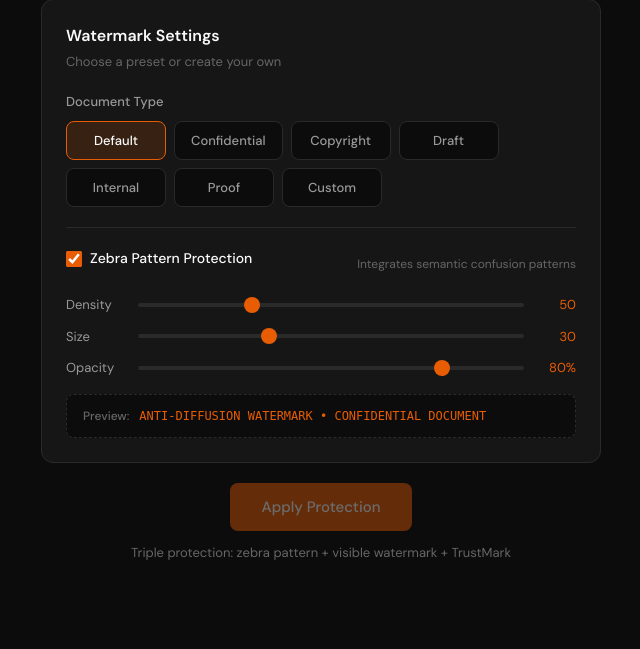
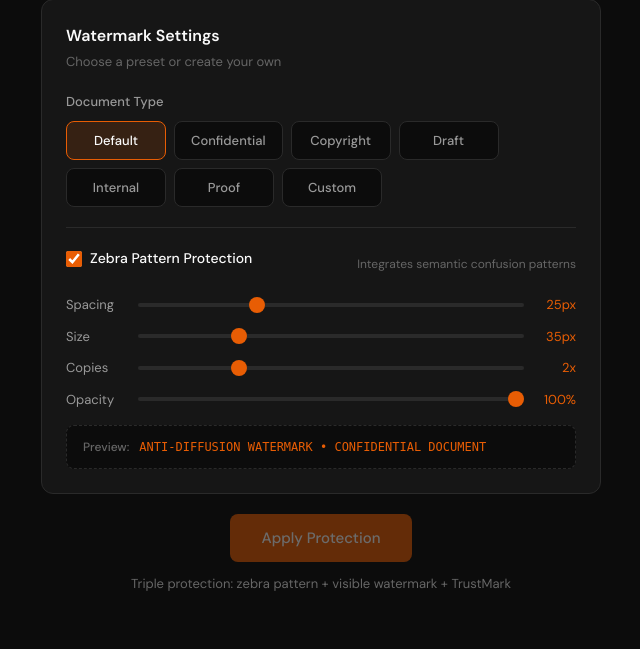
Before and after one commit to bouhalmohamed/OrangeShield, a Flask app: page / in a window 1280 px wide. Shown: the part 799-1448 px from the top of the page, without its empty margins (319-959 px from the left). Run offline with Flask 3, Linux system fonts and the light colour scheme; some web fonts are replaced.

Commit message:
Augmentation densité zèbres + contrôle copies

```diff
--- a/utils/constants.py
+++ b/utils/constants.py
@@ -15,9 +15,10 @@ shift orientation, and break accurate regeneration.
 DEFAULT_TRUSTMARK_SECRET = "OrangeShield Protected Content - Unauthorized use prohibited"
 
 # Paramètres du motif zèbre
-ZEBRA_GRID_SPACING = 50      # Espacement de la grille en pixels
-ZEBRA_SIZE = 30              # Taille des zèbres en pixels
-ZEBRA_OPACITY = 0.8          # Multiplicateur d'opacité (0.0 - 1.0)
+ZEBRA_GRID_SPACING = 25      # Espacement de la grille en pixels (plus petit = plus dense)
+ZEBRA_SIZE = 35              # Taille des zèbres en pixels
+ZEBRA_OPACITY = 1.0          # Multiplicateur d'opacité (0.0 - 1.0)
+ZEBRA_DUPLICATES = 2         # Nombre de zèbres par position
 
 # Document type presets
 DOCUMENT_PRESETS = {
--- a/views/static/js/main.js
+++ b/views/static/js/main.js
@@ -31,9 +31,11 @@ document.addEventListener('DOMContentLoaded', () => {
     const zebraControls = document.getElementById('zebraControls');
     const zebraSpacing = document.getElementById('zebraSpacing');
     const zebraSize = document.getElementById('zebraSize');
+    const zebraDuplicates = document.getElementById('zebraDuplicates');
     const zebraOpacity = document.getElementById('zebraOpacity');
     const zebraSpacingValue = document.getElementById('zebraSpacingValue');
     const zebraSizeValue = document.getElementById('zebraSizeValue');
+    const zebraDuplicatesValue = document.getElementById('zebraDuplicatesValue');
     const zebraOpacityValue = document.getElementById('zebraOpacityValue');
 
     let selectedFile = null;
@@ -91,13 +93,19 @@ document.addEventListener('DOMContentLoaded', () => {
 
     if (zebraSpacing) {
         zebraSpacing.addEventListener('input', () => {
-            zebraSpacingValue.textContent = zebraSpacing.value;
+            zebraSpacingValue.textContent = zebraSpacing.value + 'px';
         });
     }
 
     if (zebraSize) {
         zebraSize.addEventListener('input', () => {
-            zebraSizeValue.textContent = zebraSize.value;
+            zebraSizeValue.textContent = zebraSize.value + 'px';
+        });
+    }
+
+    if (zebraDuplicates) {
+        zebraDuplicates.addEventListener('input', () => {
+            zebraDuplicatesValue.textContent = zebraDuplicates.value + 'x';
         });
     }
 
@@ -234,9 +242,10 @@ document.addEventListener('DOMContentLoaded', () => {
 
         // Zebra configuration
         formData.append('enable_zebra', enableZebra ? enableZebra.checked : true);
-        formData.append('zebra_spacing', zebraSpacing ? zebraSpacing.value : 50);
-        formData.append('zebra_size', zebraSize ? zebraSize.value : 30);
-        formData.append('zebra_opacity', zebraOpacity ? (zebraOpacity.value / 100) : 0.8);
+        formData.append('zebra_spacing', zebraSpacing ? zebraSpacing.value : 25);
+        formData.append('zebra_size', zebraSize ? zebraSize.value : 35);
+        formData.append('zebra_duplicates', zebraDuplicates ? zebraDuplicates.value : 2);
+        formData.append('zebra_opacity', zebraOpacity ? (zebraOpacity.value / 100) : 1.0);
 
         if (selectedDocumentType === 'custom') {
             formData.append('custom_watermark', customWatermark ? customWatermark.value : '');
--- a/views/templates/index.html
+++ b/views/templates/index.html
@@ -111,19 +111,24 @@
                         </div>
                         <div class="zebra-controls" id="zebraControls">
                             <div class="zebra-slider">
-                                <label>Density</label>
-                                <input type="range" id="zebraSpacing" min="30" max="100" value="50">
-                                <span id="zebraSpacingValue">50</span>
+                                <label>Spacing</label>
+                                <input type="range" id="zebraSpacing" min="10" max="60" value="25">
+                                <span id="zebraSpacingValue">25px</span>
                             </div>
                             <div class="zebra-slider">
                                 <label>Size</label>
-                                <input type="range" id="zebraSize" min="15" max="60" value="30">
-                                <span id="zebraSizeValue">30</span>
+                                <input type="range" id="zebraSize" min="20" max="80" value="35">
+                                <span id="zebraSizeValue">35px</span>
+                            </div>
+                            <div class="zebra-slider">
+                                <label>Copies</label>
+                                <input type="range" id="zebraDuplicates" min="1" max="5" value="2">
+                                <span id="zebraDuplicatesValue">2x</span>
                             </div>
                             <div class="zebra-slider">
                                 <label>Opacity</label>
-                                <input type="range" id="zebraOpacity" min="0" max="100" value="80">
-                                <span id="zebraOpacityValue">80%</span>
+                                <input type="range" id="zebraOpacity" min="0" max="100" value="100">
+                                <span id="zebraOpacityValue">100%</span>
                             </div>
                         </div>
                     </div>
```
Also changed, not shown: controllers/watermark_controller.py (+13 -3 lines), services/watermark_service.py (+6 -3 lines), services/zebra_service.py (+6 -4 lines).
